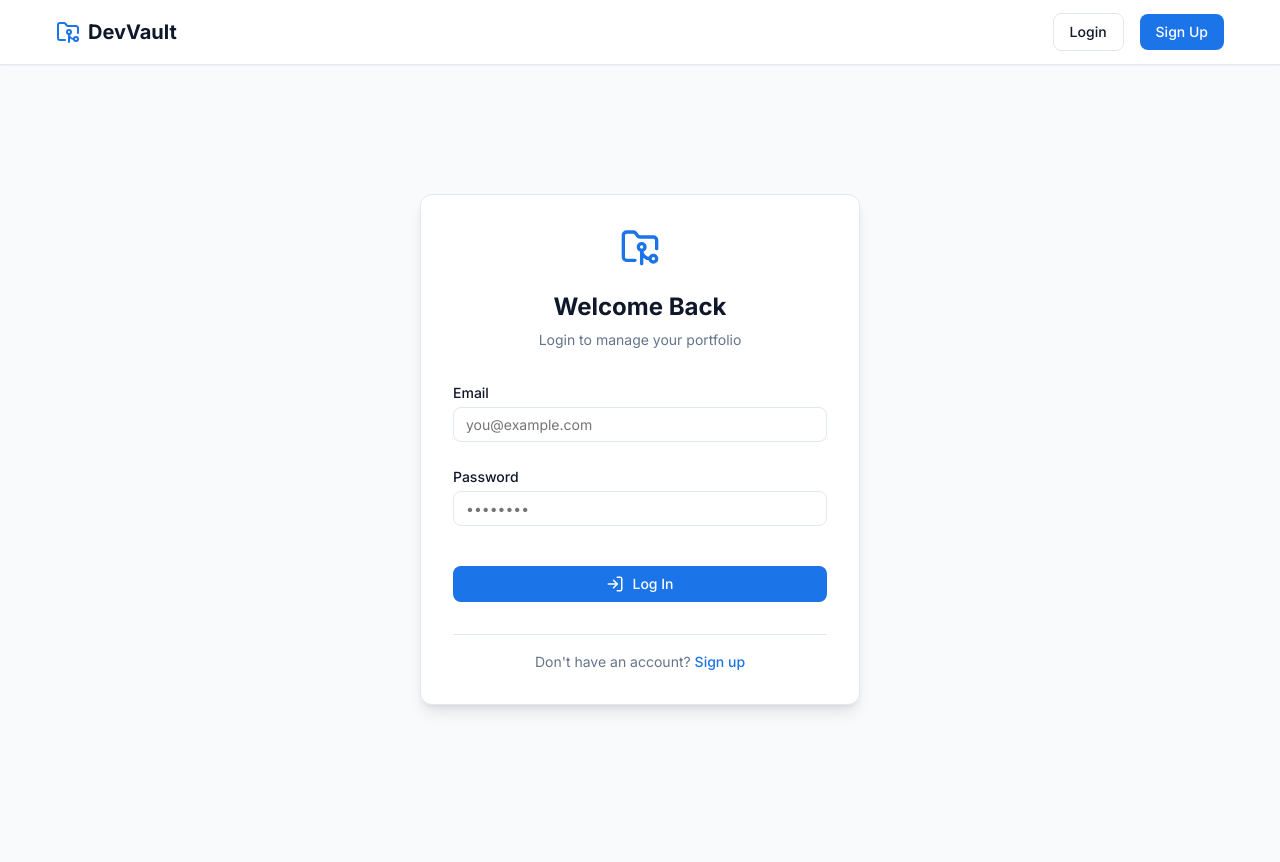
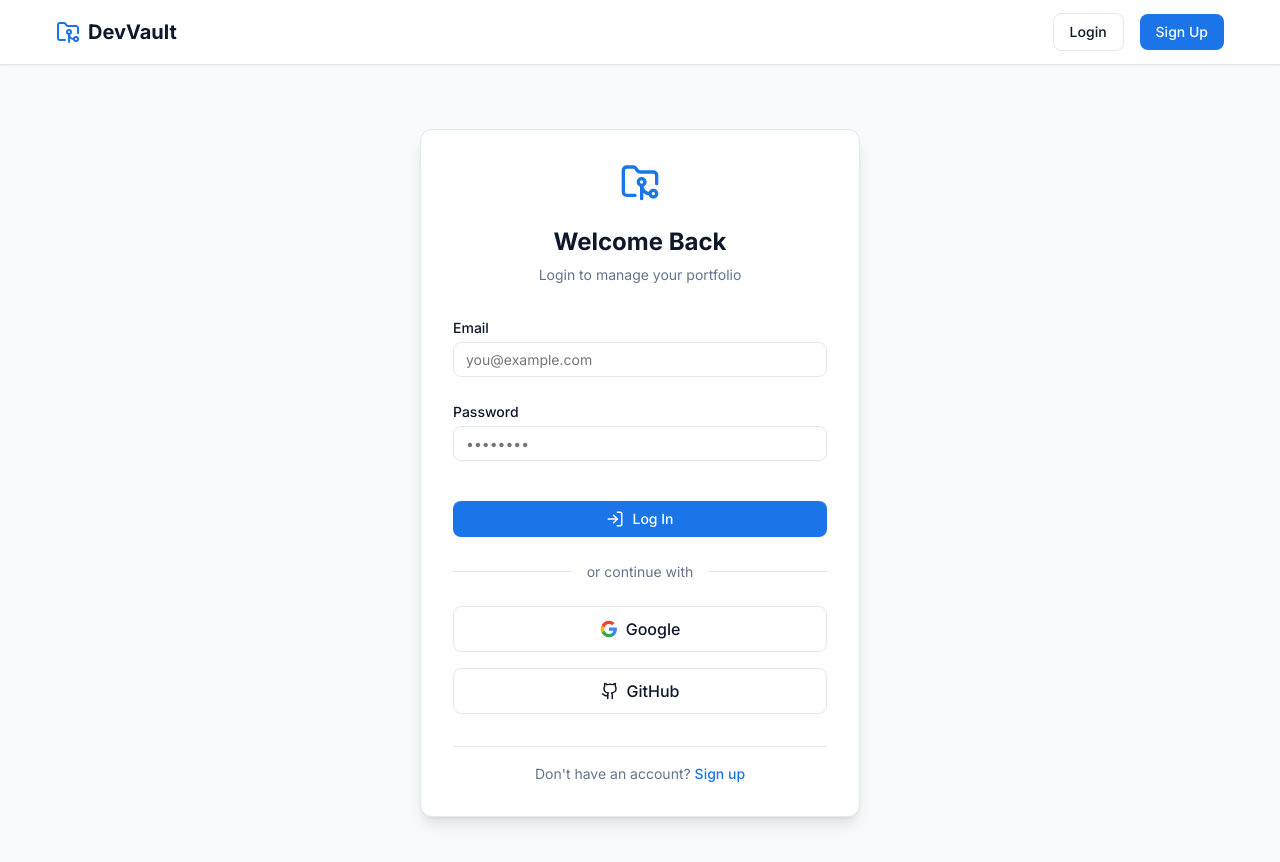
Before and after one commit to Afisphbl/dev-vault, a React (Create React App) app: page /login in a window 1280 px wide. Shown: the top 862 px of the page. Before the commit the page ends 833 px from the top, so only its background shows below. Built offline with nearby package versions, Linux system fonts and the light colour scheme; no server answers.

Commit message:
feat: Implement Firebase authentication with signup and login pages, an AuthContext, and shared styling.

```diff
--- a/src/context/AuthContext.jsx
+++ b/src/context/AuthContext.jsx
@@ -5,6 +5,8 @@
   firebaseSignUp,
   firebaseSignIn,
   firebaseSignOut,
+  firebaseSignInWithGoogle,
+  firebaseSignInWithGithub,
 } from "../firebase/auth";
 const AuthContext = createContext();
 
@@ -39,6 +41,8 @@
     signup,
     login,
     logout,
+    firebaseSignInWithGoogle,
+    firebaseSignInWithGithub,
   };
 
   return (
--- a/src/firebase/auth.js
+++ b/src/firebase/auth.js
@@ -2,6 +2,9 @@
 import {
   createUserWithEmailAndPassword,
   signInWithEmailAndPassword,
+  signInWithPopup,
+  GoogleAuthProvider,
+  GithubAuthProvider,
   signOut,
 } from "firebase/auth";
 
@@ -16,3 +19,14 @@
 export const firebaseSignOut = () => {
   return signOut(auth);
 };
+
+const googleProvider = new GoogleAuthProvider();
+const githubProvider = new GithubAuthProvider();
+
+export const firebaseSignInWithGoogle = () => {
+  return signInWithPopup(auth, googleProvider);
+};
+
+export const firebaseSignInWithGithub = () => {
+  return signInWithPopup(auth, githubProvider);
+};
--- a/src/pages/Auth.css
+++ b/src/pages/Auth.css
@@ -39,7 +39,59 @@
 }
 
 .auth-form {
+  margin-bottom: var(--spacing-md);
+}
+
+.auth-divider {
+  display: flex;
+  align-items: center;
+  text-align: center;
+  margin: var(--spacing-lg) 0;
+  color: var(--text-muted);
+  font-size: 0.875rem;
+}
+
+.auth-divider::before,
+.auth-divider::after {
+  content: '';
+  flex: 1;
+  border-bottom: 1px solid var(--border);
+}
+
+.auth-divider::before {
+  margin-right: var(--spacing-md);
+}
+
+.auth-divider::after {
+  margin-left: var(--spacing-md);
+}
+
+.social-auth {
+  display: flex;
+  flex-direction: column;
+  gap: var(--spacing-md);
   margin-bottom: var(--spacing-xl);
+}
+
+.btn-social {
+  display: flex;
+  align-items: center;
+  justify-content: center;
+  gap: var(--spacing-sm);
+  width: 100%;
+  padding: 0.75rem;
+  font-size: 1rem;
+  background-color: var(--surface);
+  color: var(--text-main);
+  border: 1px solid var(--border);
+  border-radius: var(--radius-md);
+  cursor: pointer;
+  transition: all 0.2s;
+  font-weight: 500;
+}
+
+.btn-social:hover {
+  background-color: var(--border);
 }
 
 .auth-submit {
--- a/src/pages/Login.jsx
+++ b/src/pages/Login.jsx
@@ -1,28 +1,49 @@
-import { useState } from 'react';
-import { Link, useNavigate } from 'react-router-dom';
-import { useAuth } from '../context/AuthContext';
-import { FolderGit2, LogIn } from 'lucide-react';
-import './Auth.css';
+import { useState } from "react";
+import { Link, useNavigate } from "react-router-dom";
+import { useAuth } from "../context/AuthContext";
+import { FolderGit2, LogIn, Github } from "lucide-react";
+import "./Auth.css";
 
 const Login = () => {
-  const [email, setEmail] = useState('');
-  const [password, setPassword] = useState('');
-  const [error, setError] = useState('');
+  const [email, setEmail] = useState("");
+  const [password, setPassword] = useState("");
+  const [error, setError] = useState("");
   const [loading, setLoading] = useState(false);
   const navigate = useNavigate();
-  const { login } = useAuth();
+  const { login, firebaseSignInWithGoogle, firebaseSignInWithGithub } =
+    useAuth();
 
   const handleSubmit = async (e) => {
     e.preventDefault();
     try {
-      setError('');
+      setError("");
       setLoading(true);
       await login(email, password);
-      navigate('/dashboard');
+      navigate("/dashboard");
     } catch (err) {
-      setError('Failed to log in. Please check your credentials.');
+      setError("Failed to log in. Please check your credentials.");
     } finally {
       setLoading(false);
+    }
+  };
+
+  const handleGoogleLogin = async () => {
+    try {
+      await firebaseSignInWithGoogle();
+      navigate("/dashboard");
+    } catch (error) {
+      console.error(error);
+      setError("Failed to log in with Google: " + error.message);
+    }
+  };
+
+  const handleGithubLogin = async () => {
+    try {
+      await firebaseSignInWithGithub();
+      navigate("/dashboard");
+    } catch (error) {
+      console.error(error);
+      setError("Failed to log in with GitHub: " + error.message);
     }
   };
 
@@ -39,10 +60,12 @@
 
         <form onSubmit={handleSubmit} className="auth-form">
           <div className="form-group">
-            <label className="form-label" htmlFor="email">Email</label>
+            <label className="form-label" htmlFor="email">
+              Email
+            </label>
             <input
               id="email"
-               type="email"
+              type="email"
               className="form-input"
               value={email}
               onChange={(e) => setEmail(e.target.value)}
@@ -52,7 +75,9 @@
           </div>
 
           <div className="form-group">
-            <label className="form-label" htmlFor="password">Password</label>
+            <label className="form-label" htmlFor="password">
+              Password
+            </label>
             <input
               id="password"
               type="password"
@@ -64,14 +89,64 @@
             />
           </div>
 
-          <button disabled={loading} type="submit" className="btn btn-primary auth-submit">
+          <button
+            disabled={loading}
+            type="submit"
+            className="btn btn-primary auth-submit"
+          >
             <LogIn size={18} />
-            {loading ? 'Logging in...' : 'Log In'}
+            {loading ? "Logging in..." : "Log In"}
           </button>
         </form>
 
+        <div className="auth-divider">or continue with</div>
+
+        <div className="social-auth">
+          <button
+            className="btn-social"
+            type="button"
+            onClick={handleGoogleLogin}
+          >
+            <svg
+              viewBox="0 0 24 24"
+              width="18"
+              height="18"
+              xmlns="http://www.w3.org/2000/svg"
+            >
+              <path
+                d="M22.56 12.25c0-.78-.07-1.53-.2-2.25H12v4.26h5.92c-.26 1.37-1.04 2.53-2.21 3.31v2.77h3.57c2.08-1.92 3.28-4.74 3.28-8.09z"
+                fill="#4285F4"
+              />
+              <path
+                d="M12 23c2.97 0 5.46-.98 7.28-2.66l-3.57-2.77c-.98.66-2.23 1.06-3.71 1.06-2.86 0-5.29-1.93-6.16-4.53H2.18v2.84C3.99 20.53 7.7 23 12 23z"
+                fill="#34A853"
+              />
+              <path
+                d="M5.84 14.09c-.22-.66-.35-1.36-.35-2.09s.13-1.43.35-2.09V7.07H2.18C1.43 8.55 1 10.22 1 12s.43 3.45 1.18 4.93l2.85-2.22.81-.62z"
+                fill="#FBBC05"
+              />
+              <path
+                d="M12 5.38c1.62 0 3.06.56 4.21 1.64l3.15-3.15C17.45 2.09 14.97 1 12 1 7.7 1 3.99 3.47 2.18 7.07l3.66 2.84c.87-2.6 3.3-4.53 6.16-4.53z"
+                fill="#EA4335"
+              />
+            </svg>
+            Google
+          </button>
+
+          <button
+            className="btn-social"
+            type="button"
+            onClick={handleGithubLogin}
+          >
+            <Github size={18} />
+            GitHub
+          </button>
+        </div>
+
         <div className="auth-footer">
-          <p>Don't have an account? <Link to="/signup">Sign up</Link></p>
+          <p>
+            Don't have an account? <Link to="/signup">Sign up</Link>
+          </p>
         </div>
       </div>
     </div>
--- a/src/pages/Signup.jsx
+++ b/src/pages/Signup.jsx
@@ -1,7 +1,7 @@
 import { useState } from "react";
 import { Link, useNavigate } from "react-router-dom";
 import { useAuth } from "../context/AuthContext";
-import { FolderGit2, UserPlus } from "lucide-react";
+import { FolderGit2, UserPlus, Github } from "lucide-react";
 import "./Auth.css"; // Shared CSS with Login
 
 const Signup = () => {
@@ -11,7 +11,7 @@
   const [error, setError] = useState("");
   const [loading, setLoading] = useState(false);
   const navigate = useNavigate();
-  const { signup } = useAuth();
+  const { signup, firebaseSignInWithGoogle, firebaseSignInWithGithub } = useAuth();
 
   const handleSubmit = async (e) => {
     e.preventDefault();
@@ -28,6 +28,26 @@
       setError("Failed to create an account.");
     } finally {
       setLoading(false);
+    }
+  };
+
+  const handleGoogleSignup = async () => {
+    try {
+      await firebaseSignInWithGoogle();
+      navigate("/dashboard");
+    } catch (error) {
+      console.error(error);
+      setError("Failed to sign up with Google: " + error.message);
+    }
+  };
+
+  const handleGithubSignup = async () => {
+    try {
+      await firebaseSignInWithGithub();
+      navigate("/dashboard");
+    } catch (error) {
+      console.error(error);
+      setError("Failed to sign up with GitHub: " + error.message);
     }
   };
 
@@ -100,6 +120,50 @@
           </button>
         </form>
 
+        <div className="auth-divider">or continue with</div>
+
+        <div className="social-auth">
+          <button
+            className="btn-social"
+            type="button"
+            onClick={handleGoogleSignup}
+          >
+            <svg
+              viewBox="0 0 24 24"
+              width="18"
+              height="18"
+              xmlns="http://www.w3.org/2000/svg"
+            >
+              <path
+                d="M22.56 12.25c0-.78-.07-1.53-.2-2.25H12v4.26h5.92c-.26 1.37-1.04 2.53-2.21 3.31v2.77h3.57c2.08-1.92 3.28-4.74 3.28-8.09z"
+                fill="#4285F4"
+              />
+              <path
+                d="M12 23c2.97 0 5.46-.98 7.28-2.66l-3.57-2.77c-.98.66-2.23 1.06-3.71 1.06-2.86 0-5.29-1.93-6.16-4.53H2.18v2.84C3.99 20.53 7.7 23 12 23z"
+                fill="#34A853"
+              />
+              <path
+                d="M5.84 14.09c-.22-.66-.35-1.36-.35-2.09s.13-1.43.35-2.09V7.07H2.18C1.43 8.55 1 10.22 1 12s.43 3.45 1.18 4.93l2.85-2.22.81-.62z"
+                fill="#FBBC05"
+              />
+              <path
+                d="M12 5.38c1.62 0 3.06.56 4.21 1.64l3.15-3.15C17.45 2.09 14.97 1 12 1 7.7 1 3.99 3.47 2.18 7.07l3.66 2.84c.87-2.6 3.3-4.53 6.16-4.53z"
+                fill="#EA4335"
+              />
+            </svg>
+            Google
+          </button>
+
+          <button
+            className="btn-social"
+            type="button"
+            onClick={handleGithubSignup}
+          >
+            <Github size={18} />
+            GitHub
+          </button>
+        </div>
+
         <div className="auth-footer">
           <p>
             Already have an account? <Link to="/login">Log in</Link>
```
